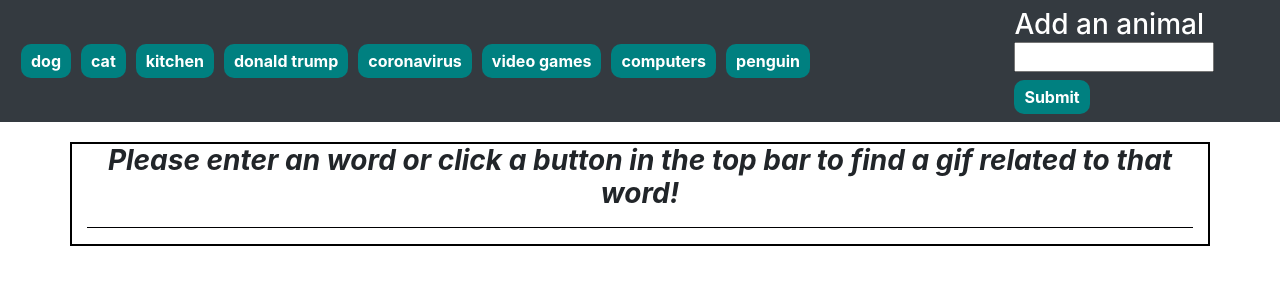
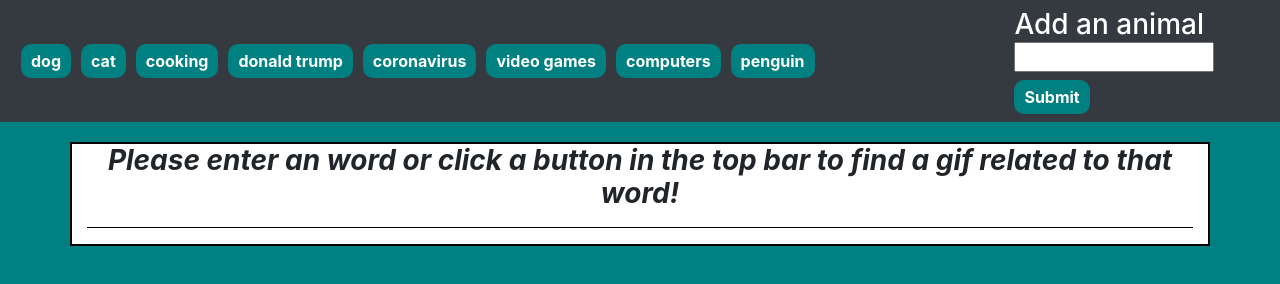
Before and after one commit to zachyingling/GifTastic, a plain HTML site: page index.html in a window 1280 px wide. Drawn offline with nearby package versions, Linux system fonts and the light colour scheme.

Commit message:
finishing the styling to the webpage and changing the gif examples

```diff
--- a/logic.js
+++ b/logic.js
@@ -4,7 +4,7 @@ $(document).ready(function() {
   let animals = [
     "dog",
     "cat",
-    "kitchen",
+    "cooking",
     "donald trump",
     "coronavirus",
     "video games",
--- a/style.css
+++ b/style.css
@@ -66,6 +66,7 @@ body {
   margin-bottom: 20px;
   border: 2px solid black;
   overflow: hidden !important;
+  background-color: white;
 }
 
 .gifHeader {
@@ -73,7 +74,10 @@ body {
   font-style: italic;
 }
 
-
 hr {
   border-top: 1px solid rgb(0, 0, 1);
 }
+
+body {
+  background-color: #008080;
+}
```
